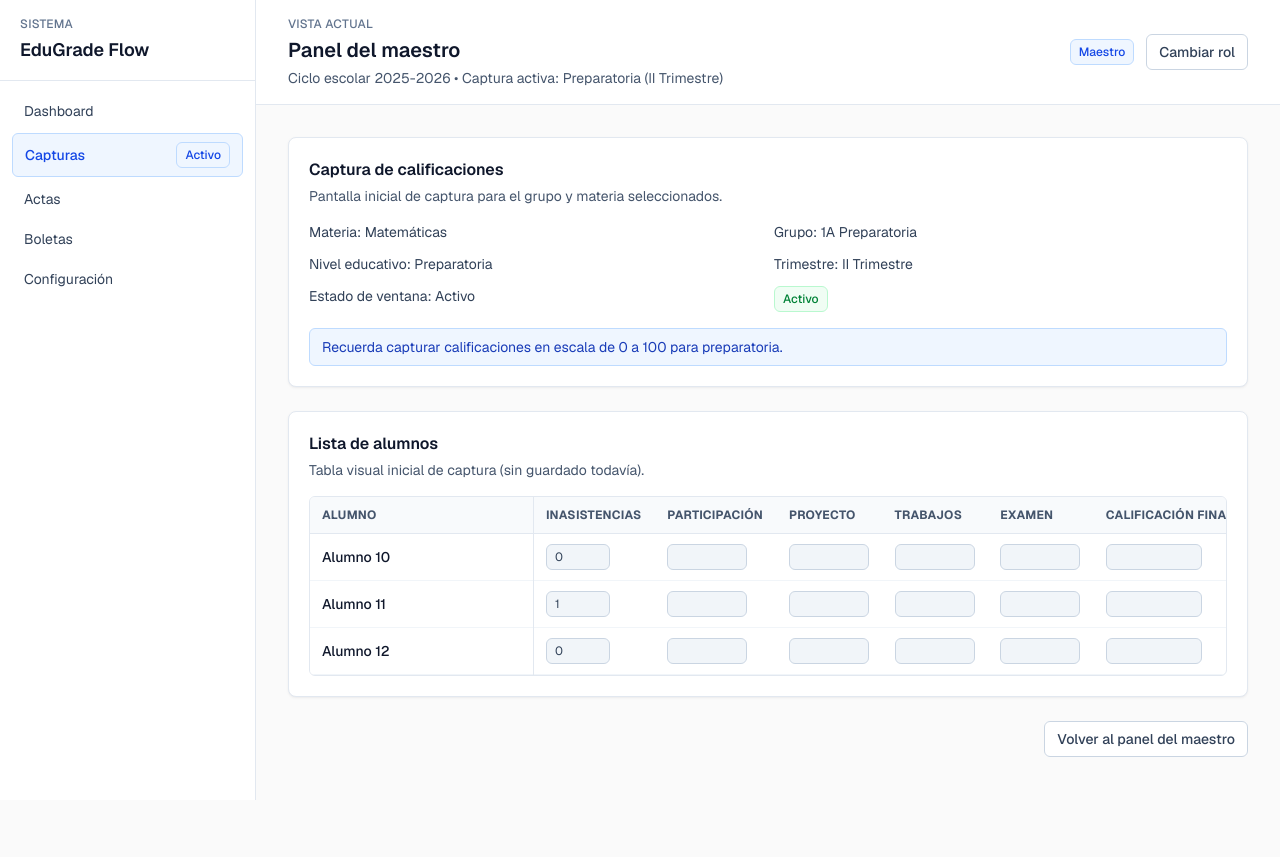
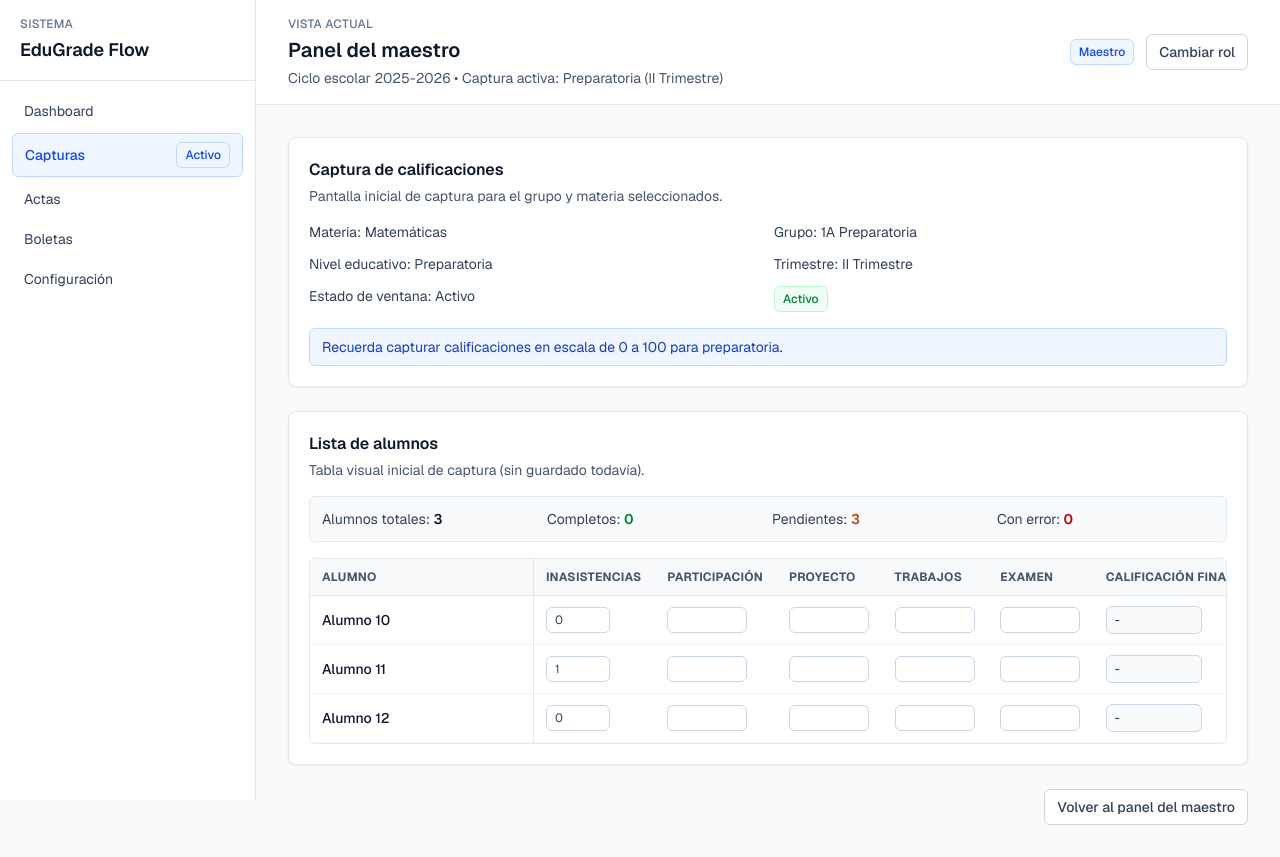
Before and after one commit to 4GeeksAcademy/edugrade-flow, a Next.js app: page /demo/maestro/captura in a window 1280 px wide. Before the commit the page ends 800 px from the top, so only its background shows below. Built offline with nearby package versions, Linux system fonts and the light colour scheme.

Commit message:
calculo de calificaciones interactivo

```diff
--- a/src/app/demo/maestro/captura/page.tsx
+++ b/src/app/demo/maestro/captura/page.tsx
@@ -1,3 +1,6 @@
+"use client";
+
+import { useMemo, useState } from "react";
 import { AppShell } from "@/components/layout/AppShell";
 import { Badge } from "@/components/ui/Badge";
 import { Button } from "@/components/ui/Button";
@@ -10,6 +13,77 @@ import {
   terms,
 } from "@/data";
 
+type CaptureInputs = {
+  inasistencias: string;
+  participacion: string;
+  proyecto: string;
+  trabajos: string;
+  examen: string;
+};
+
+type RowStatus = "Pendiente" | "Completo" | "Con error";
+
+function normalizeNumberInput(value: string) {
+  const noSpaces = value.replace(/\s+/g, "");
+  const sanitized = noSpaces.replace(/[^0-9.]/g, "");
+  const parts = sanitized.split(".");
+
+  if (parts.length <= 1) {
+    return sanitized;
+  }
+
+  return `${parts[0]}.${parts.slice(1).join("")}`;
+}
+
+function normalizeGradeInput(value: string) {
+  const normalized = normalizeNumberInput(value);
+  if (normalized === "") {
+    return "";
+  }
+
+  const numeric = Number(normalized);
+  if (Number.isNaN(numeric)) {
+    return "";
+  }
+
+  if (numeric > 100) {
+    return "100";
+  }
+
+  return normalized;
+}
+
+function parseField(value: string) {
+  if (value.trim() === "") {
+    return null;
+  }
+
+  const parsed = Number(value);
+  return Number.isNaN(parsed) ? null : parsed;
+}
+
+function resolveRowResult(row: CaptureInputs) {
+  const participacion = parseField(row.participacion);
+  const proyecto = parseField(row.proyecto);
+  const trabajos = parseField(row.trabajos);
+  const examen = parseField(row.examen);
+
+  const hasMissing = [participacion, proyecto, trabajos, examen].some((value) => value === null);
+  const finalScore = (participacion ?? 0) + (proyecto ?? 0) + (trabajos ?? 0) + (examen ?? 0);
+
+  let status: RowStatus = "Pendiente";
+  if (!hasMissing) {
+    status = finalScore > 100 ? "Con error" : "Completo";
+  }
+
+  return {
+    status,
+    hasMissing,
+    finalScore,
+    finalLabel: hasMissing ? "-" : Number(finalScore.toFixed(2)).toString(),
+  };
+}
+
 export default function DemoMaestroCapturaPage() {
   const activeTerm = terms.find((term) => term.status === "active");
   const prepWindow = captureWindows.find(
@@ -18,6 +92,70 @@ export default function DemoMaestroCapturaPage() {
   const prepGroup = officialGroups.find((group) => group.id === "group_1a_prep");
   const prepSubject = subjects.find((subject) => subject.id === "subject_math_prep");
   const groupStudents = students.filter((student) => student.officialGroupId === "group_1a_prep");
+
+  const [captureByStudent, setCaptureByStudent] = useState<Record<string, CaptureInputs>>(() => (
+    groupStudents.reduce<Record<string, CaptureInputs>>((acc, student, index) => {
+      acc[student.id] = {
+        inasistencias: String(index % 2),
+        participacion: "",
+        proyecto: "",
+        trabajos: "",
+        examen: "",
+      };
+      return acc;
+    }, {})
+  ));
+
+  const summary = useMemo(() => {
+    return groupStudents.reduce(
+      (acc, student) => {
+        const row = captureByStudent[student.id];
+        if (!row) {
+          acc.pendientes += 1;
+          return acc;
+        }
+
+        const result = resolveRowResult(row);
+        if (result.status === "Completo") {
+          acc.completos += 1;
+        } else if (result.status === "Con error") {
+          acc.conError += 1;
+        } else {
+          acc.pendientes += 1;
+        }
+
+        return acc;
+      },
+      {
+        total: groupStudents.length,
+        completos: 0,
+        pendientes: 0,
+        conError: 0,
+      },
+    );
+  }, [captureByStudent, groupStudents]);
+
+  const handleInasistenciasChange = (studentId: string, value: string) => {
+    const normalized = normalizeNumberInput(value);
+    setCaptureByStudent((prev) => ({
+      ...prev,
+      [studentId]: {
+        ...prev[studentId],
+        inasistencias: normalized,
+      },
+    }));
+  };
+
+  const handleGradeChange = (studentId: string, field: "participacion" | "proyecto" | "trabajos" | "examen", value: string) => {
+    const normalized = normalizeGradeInput(value);
+    setCaptureByStudent((prev) => ({
+      ...prev,
+      [studentId]: {
+        ...prev[studentId],
+        [field]: normalized,
+      },
+    }));
+  };
 
   return (
     <AppShell
@@ -47,6 +185,21 @@ export default function DemoMaestroCapturaPage() {
         </Card>
 
         <Card title="Lista de alumnos" description="Tabla visual inicial de captura (sin guardado todavía).">
+          <div className="mb-4 grid gap-2 rounded-md border border-slate-200 bg-slate-50 p-3 text-sm text-slate-700 sm:grid-cols-2 lg:grid-cols-4">
+            <p>
+              Alumnos totales: <span className="font-semibold text-slate-900">{summary.total}</span>
+            </p>
+            <p>
+              Completos: <span className="font-semibold text-green-700">{summary.completos}</span>
+            </p>
+            <p>
+              Pendientes: <span className="font-semibold text-amber-700">{summary.pendientes}</span>
+            </p>
+            <p>
+              Con error: <span className="font-semibold text-red-700">{summary.conError}</span>
+            </p>
+          </div>
+
           <div className="max-w-full overflow-x-auto rounded-md border border-slate-200">
             <table className="w-full min-w-[1060px] border-collapse text-sm">
               <thead>
@@ -64,7 +217,16 @@ export default function DemoMaestroCapturaPage() {
                 </tr>
               </thead>
               <tbody>
-                {groupStudents.map((student, index) => (
+                {groupStudents.map((student) => {
+                  const row = captureByStudent[student.id];
+                  const rowResult = resolveRowResult(row);
+                  const statusTone = rowResult.status === "Completo"
+                    ? "green"
+                    : rowResult.status === "Con error"
+                      ? "red"
+                      : "amber";
+
+                  return (
                     <tr key={student.id} className="border-b border-slate-100 align-middle">
                       <td
                         title={student.fullName}
@@ -73,28 +235,70 @@ export default function DemoMaestroCapturaPage() {
                         <span className="block truncate">{student.fullName}</span>
                       </td>
                       <td className="px-3 py-2.5">
-                      <input disabled defaultValue={index % 2} className="w-16 rounded-md border border-slate-300 bg-slate-100 px-2 py-1 text-xs text-slate-700" />
+                        <input
+                          value={row.inasistencias}
+                          onChange={(event) => handleInasistenciasChange(student.id, event.target.value)}
+                          type="number"
+                          inputMode="numeric"
+                          min={0}
+                          className="w-16 rounded-md border border-slate-300 bg-white px-2 py-1 text-xs text-slate-700"
+                        />
                       </td>
                       <td className="px-3 py-2.5">
-                      <input disabled defaultValue="" className="w-20 rounded-md border border-slate-300 bg-slate-100 px-2 py-1 text-xs text-slate-700" />
+                        <input
+                          value={row.participacion}
+                          onChange={(event) => handleGradeChange(student.id, "participacion", event.target.value)}
+                          type="number"
+                          inputMode="decimal"
+                          min={0}
+                          max={100}
+                          className="w-20 rounded-md border border-slate-300 bg-white px-2 py-1 text-xs text-slate-700"
+                        />
                       </td>
                       <td className="px-3 py-2.5">
-                      <input disabled defaultValue="" className="w-20 rounded-md border border-slate-300 bg-slate-100 px-2 py-1 text-xs text-slate-700" />
+                        <input
+                          value={row.proyecto}
+                          onChange={(event) => handleGradeChange(student.id, "proyecto", event.target.value)}
+                          type="number"
+                          inputMode="decimal"
+                          min={0}
+                          max={100}
+                          className="w-20 rounded-md border border-slate-300 bg-white px-2 py-1 text-xs text-slate-700"
+                        />
                       </td>
                       <td className="px-3 py-2.5">
-                      <input disabled defaultValue="" className="w-20 rounded-md border border-slate-300 bg-slate-100 px-2 py-1 text-xs text-slate-700" />
+                        <input
+                          value={row.trabajos}
+                          onChange={(event) => handleGradeChange(student.id, "trabajos", event.target.value)}
+                          type="number"
+                          inputMode="decimal"
+                          min={0}
+                          max={100}
+                          className="w-20 rounded-md border border-slate-300 bg-white px-2 py-1 text-xs text-slate-700"
+                        />
                       </td>
                       <td className="px-3 py-2.5">
-                      <input disabled defaultValue="" className="w-20 rounded-md border border-slate-300 bg-slate-100 px-2 py-1 text-xs text-slate-700" />
+                        <input
+                          value={row.examen}
+                          onChange={(event) => handleGradeChange(student.id, "examen", event.target.value)}
+                          type="number"
+                          inputMode="decimal"
+                          min={0}
+                          max={100}
+                          className="w-20 rounded-md border border-slate-300 bg-white px-2 py-1 text-xs text-slate-700"
+                        />
                       </td>
                       <td className="px-3 py-2.5">
-                      <input disabled defaultValue="" className="w-24 rounded-md border border-slate-300 bg-slate-100 px-2 py-1 text-xs text-slate-700" />
+                        <span className="inline-flex min-h-7 w-24 items-center rounded-md border border-slate-300 bg-slate-50 px-2 py-1 text-xs font-medium text-slate-700">
+                          {rowResult.finalLabel}
+                        </span>
                       </td>
                       <td className="px-3 py-2.5 whitespace-nowrap">
-                      <Badge tone="amber">Pendiente</Badge>
+                        <Badge tone={statusTone}>{rowResult.status}</Badge>
                       </td>
                     </tr>
-                ))}
+                  );
+                })}
               </tbody>
             </table>
           </div>
```
Lines whose indentation alone changed are shown as unchanged.
